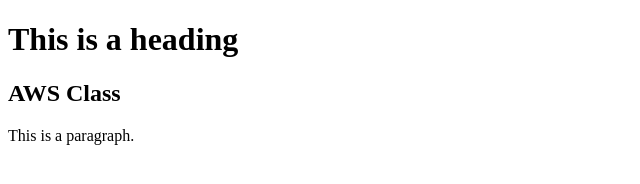
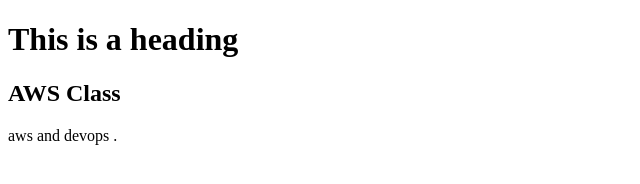
Before and after one commit to randevops/project1, a plain HTML site: page index.html in a window 1280 px wide. Shown: the full height of the page, 0-640 px from the left. Drawn offline with Linux system fonts and the light colour scheme.

Commit message:
making changes

```diff
--- a/index.html
+++ b/index.html
@@ -5,7 +5,7 @@
 
 <h1>This is a heading</h1>
 <h2>AWS Class</h2>
-<p>This is a paragraph.</p>
+<p>aws and devops .</p>
 
 </body>
 </html>
```
